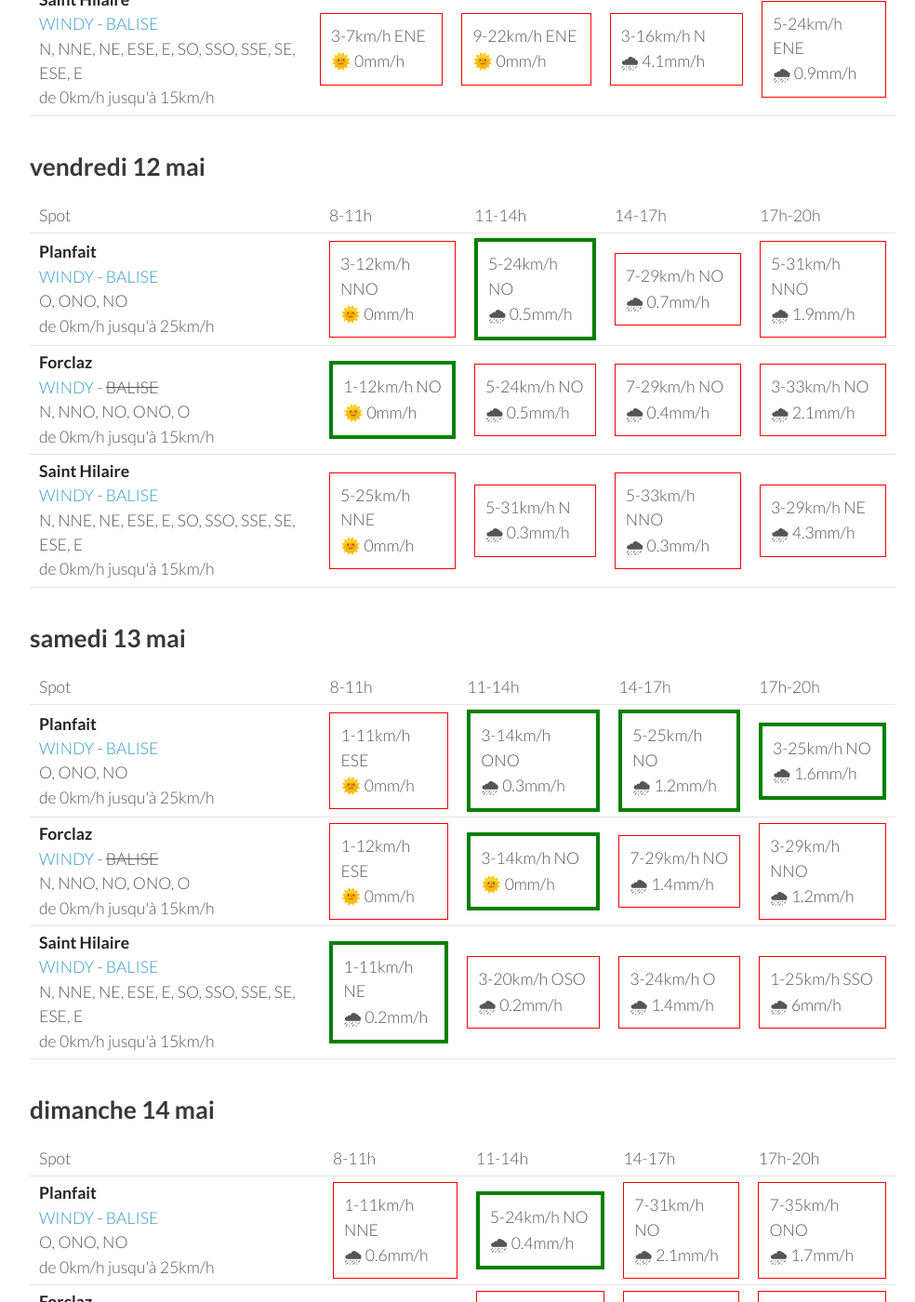
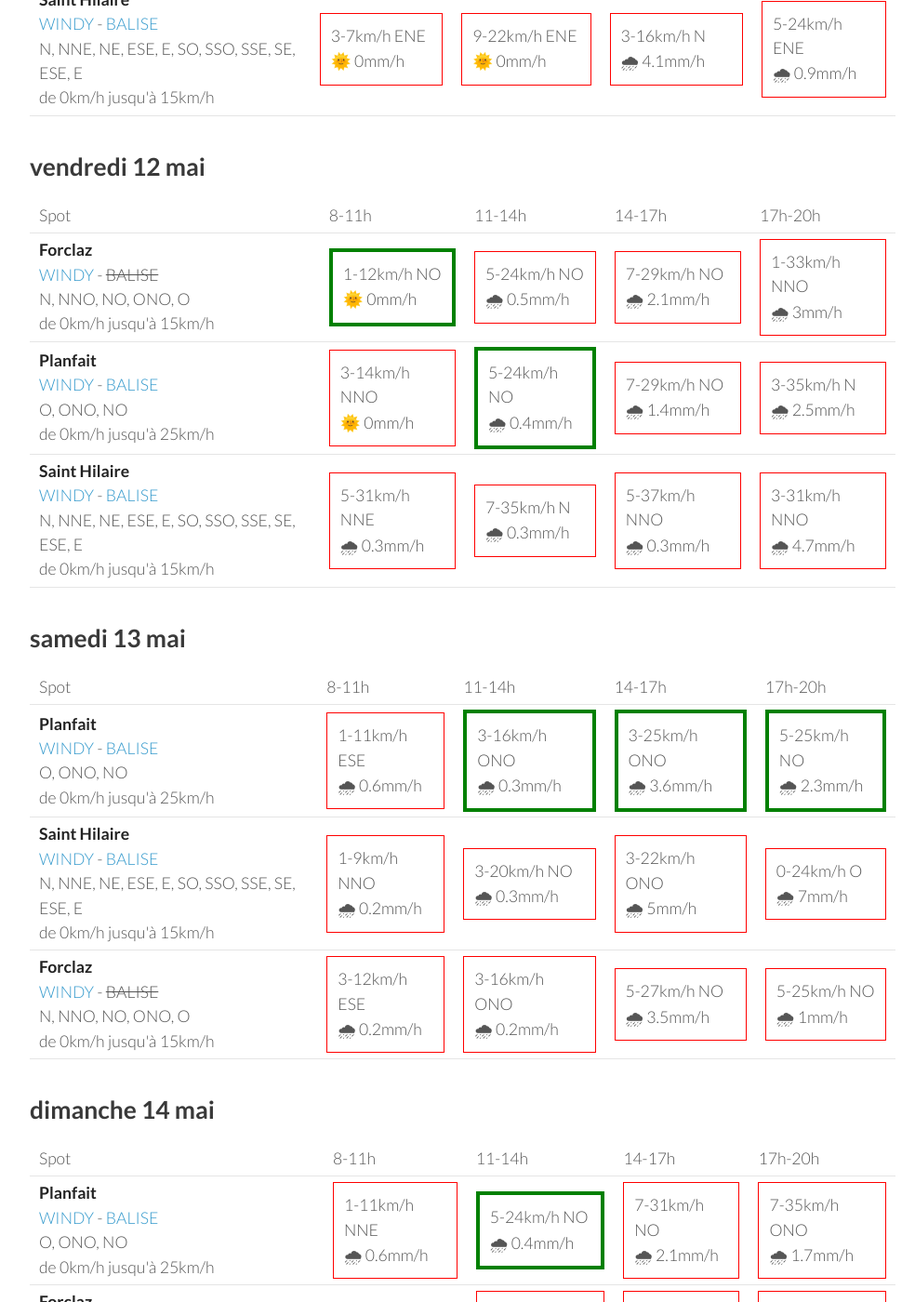
Before and after one commit to parapente-dans-le-nord/parapente-dans-le-nord.github.io, a Jekyll site: the page built from alpes_nord.markdown, in a window 1280 px wide and 1400 px high, scrolled down 1130 px. Shown: the whole window at 93% size, without its empty margins (26-1010 px from the left). Built offline with Jekyll 4.4.1, drawn with Linux system fonts in a browser that asks for light colours; some of the changed text lies outside the part shown.

Commit message:
update index.markdown

```diff
--- a/alpes_nord.markdown
+++ b/alpes_nord.markdown
@@ -111,32 +111,32 @@ page mise à jour le mercredi 10 mai 13:26
       <td>17h-20h</td>
     </tr>
 <tr>
-        <td><strong>Planfait</strong><br><a href="https://windy.com/45.853/6.223?45.415,6.223,8">WINDY</a> - <span class=""><a href="https://www.openwindmap.org/PP496">BALISE</a> </span><br> <span class="vent-favorable">O, ONO, NO</span><br><span class="force-vent">de 0km/h jusqu'à 25km/h</span> </td>
+        <td><strong>Forclaz</strong><br><a href="https://windy.com/45.814/6.247?45.375,6.246,8,m:eVwaglz">WINDY</a> - <span class="no-balise"> BALISE </span><br> <span class="vent-favorable">N, NNO, NO, ONO, O</span><br><span class="force-vent">de 0km/h jusqu'à 15km/h</span> </td>
 
-            <td><div class="not-flyable"><p>3-12km/h NNO</p><p>🌞 0mm/h</p></div></td>
-            <td><div class="flyable"><p>5-24km/h NO</p><p>🌧 0.5mm/h</p></div></td>
-            <td><div class="not-flyable"><p>7-29km/h NO</p><p>🌧 0.7mm/h</p></div></td>
-            <td><div class="not-flyable"><p>5-31km/h NNO</p><p>🌧 1.9mm/h</p></div></td>
+            <td><div class="flyable"><p>1-12km/h NO</p><p>🌞 0mm/h</p></div></td>
+            <td><div class="not-flyable"><p>5-24km/h NO</p><p>🌧 0.5mm/h</p></div></td>
+            <td><div class="not-flyable"><p>7-29km/h NO</p><p>🌧 2.1mm/h</p></div></td>
+            <td><div class="not-flyable"><p>1-33km/h NNO</p><p>🌧 3mm/h</p></div></td>
 
 
     </tr>
 <tr>
-        <td><strong>Forclaz</strong><br><a href="https://windy.com/45.814/6.247?45.375,6.246,8,m:eVwaglz">WINDY</a> - <span class="no-balise"> BALISE </span><br> <span class="vent-favorable">N, NNO, NO, ONO, O</span><br><span class="force-vent">de 0km/h jusqu'à 15km/h</span> </td>
+        <td><strong>Planfait</strong><br><a href="https://windy.com/45.853/6.223?45.415,6.223,8">WINDY</a> - <span class=""><a href="https://www.openwindmap.org/PP496">BALISE</a> </span><br> <span class="vent-favorable">O, ONO, NO</span><br><span class="force-vent">de 0km/h jusqu'à 25km/h</span> </td>
 
-            <td><div class="flyable"><p>1-12km/h NO</p><p>🌞 0mm/h</p></div></td>
-            <td><div class="not-flyable"><p>5-24km/h NO</p><p>🌧 0.5mm/h</p></div></td>
-            <td><div class="not-flyable"><p>7-29km/h NO</p><p>🌧 0.4mm/h</p></div></td>
-            <td><div class="not-flyable"><p>3-33km/h NO</p><p>🌧 2.1mm/h</p></div></td>
+            <td><div class="not-flyable"><p>3-14km/h NNO</p><p>🌞 0mm/h</p></div></td>
+            <td><div class="flyable"><p>5-24km/h NO</p><p>🌧 0.4mm/h</p></div></td>
+            <td><div class="not-flyable"><p>7-29km/h NO</p><p>🌧 1.4mm/h</p></div></td>
+            <td><div class="not-flyable"><p>3-35km/h N</p><p>🌧 2.5mm/h</p></div></td>
 
 
     </tr>
 <tr>
         <td><strong>Saint Hilaire</strong><br><a href="https://windy.com/45.307/5.888?45.087,5.889,9,m:eUFagkX">WINDY</a> - <span class=""><a href="http://www.balisemeteo.com/balise.php?idBalise=61">BALISE</a> </span><br> <span class="vent-favorable">N, NNE, NE, ESE, E, SO, SSO, SSE, SE, ESE, E</span><br><span class="force-vent">de 0km/h jusqu'à 15km/h</span> </td>
 
-            <td><div class="not-flyable"><p>5-25km/h NNE</p><p>🌞 0mm/h</p></div></td>
-            <td><div class="not-flyable"><p>5-31km/h N</p><p>🌧 0.3mm/h</p></div></td>
-            <td><div class="not-flyable"><p>5-33km/h NNO</p><p>🌧 0.3mm/h</p></div></td>
-            <td><div class="not-flyable"><p>3-29km/h NE</p><p>🌧 4.3mm/h</p></div></td>
+            <td><div class="not-flyable"><p>5-31km/h NNE</p><p>🌧 0.3mm/h</p></div></td>
+            <td><div class="not-flyable"><p>7-35km/h N</p><p>🌧 0.3mm/h</p></div></td>
+            <td><div class="not-flyable"><p>5-37km/h NNO</p><p>🌧 0.3mm/h</p></div></td>
+            <td><div class="not-flyable"><p>3-31km/h NNO</p><p>🌧 4.7mm/h</p></div></td>
 
 
     </tr>
@@ -159,30 +159,30 @@ page mise à jour le mercredi 10 mai 13:26
 <tr>
         <td><strong>Planfait</strong><br><a href="https://windy.com/45.853/6.223?45.415,6.223,8">WINDY</a> - <span class=""><a href="https://www.openwindmap.org/PP496">BALISE</a> </span><br> <span class="vent-favorable">O, ONO, NO</span><br><span class="force-vent">de 0km/h jusqu'à 25km/h</span> </td>
 
-            <td><div class="not-flyable"><p>1-11km/h ESE</p><p>🌞 0mm/h</p></div></td>
-            <td><div class="flyable"><p>3-14km/h ONO</p><p>🌧 0.3mm/h</p></div></td>
-            <td><div class="flyable"><p>5-25km/h NO</p><p>🌧 1.2mm/h</p></div></td>
-            <td><div class="flyable"><p>3-25km/h NO</p><p>🌧 1.6mm/h</p></div></td>
+            <td><div class="not-flyable"><p>1-11km/h ESE</p><p>🌧 0.6mm/h</p></div></td>
+            <td><div class="flyable"><p>3-16km/h ONO</p><p>🌧 0.3mm/h</p></div></td>
+            <td><div class="flyable"><p>3-25km/h ONO</p><p>🌧 3.6mm/h</p></div></td>
+            <td><div class="flyable"><p>5-25km/h NO</p><p>🌧 2.3mm/h</p></div></td>
+
+
+    </tr>
+<tr>
+        <td><strong>Saint Hilaire</strong><br><a href="https://windy.com/45.307/5.888?45.087,5.889,9,m:eUFagkX">WINDY</a> - <span class=""><a href="http://www.balisemeteo.com/balise.php?idBalise=61">BALISE</a> </span><br> <span class="vent-favorable">N, NNE, NE, ESE, E, SO, SSO, SSE, SE, ESE, E</span><br><span class="force-vent">de 0km/h jusqu'à 15km/h</span> </td>
+
+            <td><div class="not-flyable"><p>1-9km/h NNO</p><p>🌧 0.2mm/h</p></div></td>
+            <td><div class="not-flyable"><p>3-20km/h NO</p><p>🌧 0.3mm/h</p></div></td>
+            <td><div class="not-flyable"><p>3-22km/h ONO</p><p>🌧 5mm/h</p></div></td>
+            <td><div class="not-flyable"><p>0-24km/h O</p><p>🌧 7mm/h</p></div></td>
 
 
     </tr>
 <tr>
         <td><strong>Forclaz</strong><br><a href="https://windy.com/45.814/6.247?45.375,6.246,8,m:eVwaglz">WINDY</a> - <span class="no-balise"> BALISE </span><br> <span class="vent-favorable">N, NNO, NO, ONO, O</span><br><span class="force-vent">de 0km/h jusqu'à 15km/h</span> </td>
 
-            <td><div class="not-flyable"><p>1-12km/h ESE</p><p>🌞 0mm/h</p></div></td>
-            <td><div class="flyable"><p>3-14km/h NO</p><p>🌞 0mm/h</p></div></td>
-            <td><div class="not-flyable"><p>7-29km/h NO</p><p>🌧 1.4mm/h</p></div></td>
-            <td><div class="not-flyable"><p>3-29km/h NNO</p><p>🌧 1.2mm/h</p></div></td>
-
-
-    </tr>
-<tr>
-        <td><strong>Saint Hilaire</strong><br><a href="https://windy.com/45.307/5.888?45.087,5.889,9,m:eUFagkX">WINDY</a> - <span class=""><a href="http://www.balisemeteo.com/balise.php?idBalise=61">BALISE</a> </span><br> <span class="vent-favorable">N, NNE, NE, ESE, E, SO, SSO, SSE, SE, ESE, E</span><br><span class="force-vent">de 0km/h jusqu'à 15km/h</span> </td>
-
-            <td><div class="flyable"><p>1-11km/h NE</p><p>🌧 0.2mm/h</p></div></td>
-            <td><div class="not-flyable"><p>3-20km/h OSO</p><p>🌧 0.2mm/h</p></div></td>
-            <td><div class="not-flyable"><p>3-24km/h O</p><p>🌧 1.4mm/h</p></div></td>
-            <td><div class="not-flyable"><p>1-25km/h SSO</p><p>🌧 6mm/h</p></div></td>
+            <td><div class="not-flyable"><p>3-12km/h ESE</p><p>🌧 0.2mm/h</p></div></td>
+            <td><div class="not-flyable"><p>3-16km/h ONO</p><p>🌧 0.2mm/h</p></div></td>
+            <td><div class="not-flyable"><p>5-27km/h NO</p><p>🌧 3.5mm/h</p></div></td>
+            <td><div class="not-flyable"><p>5-25km/h NO</p><p>🌧 1mm/h</p></div></td>
 
 
     </tr>
```
Also changed, not shown: other parts of alpes_nord.markdown (+1 -1 lines).
